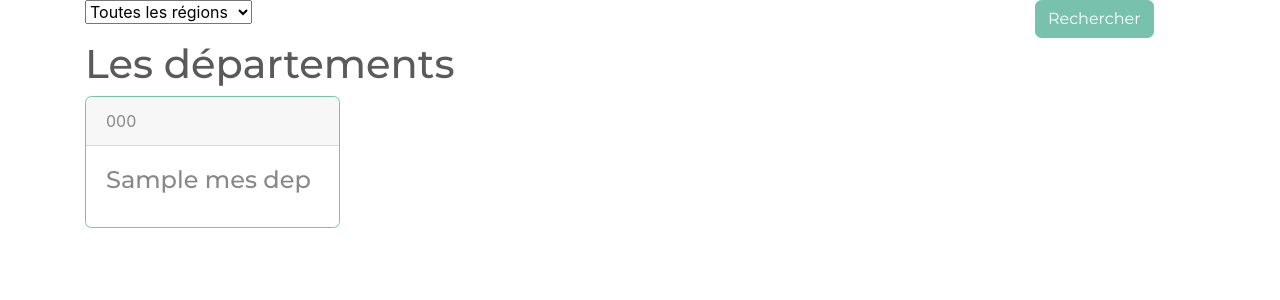
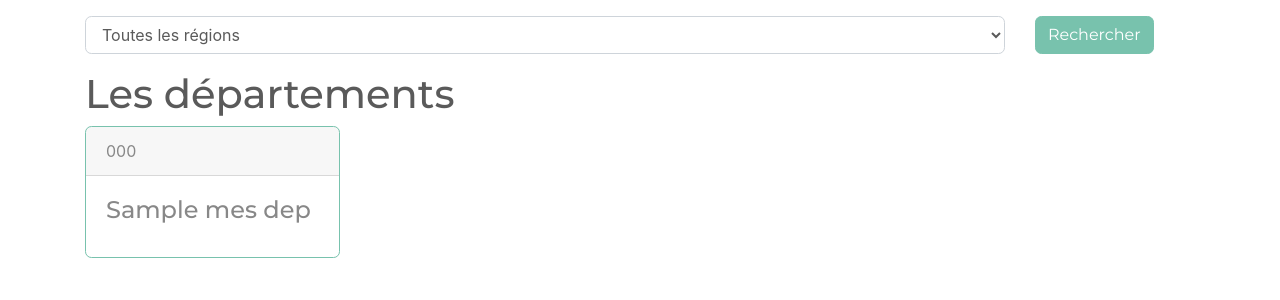
Before and after one commit to parisaqua/api-rest, a Symfony app: template templates/api/listDepsParRegion.html.twig in a window 1280 px wide. Shown: the top 300 px of the page. Run offline with Twig, Linux system fonts and the light colour scheme; the template is opened without the code that fills it: most values are stand-ins (such as "Sample title", 1, 10 or a date in 2020); some libraries are stand-ins or nearby versions.

Commit message:
Etape 19 - fin de l'app

```diff
--- a/templates/api/listDepsParRegion.html.twig
+++ b/templates/api/listDepsParRegion.html.twig
@@ -5,13 +5,13 @@
 {% block body %}
 <div class="container">
     <form action="" method="GET" class="">
-        <div class="row">
+        <div class="row pt-3">
             <div class="col-md-10">
                 <div class="form-group">
-                    <select name="region" id="region">
+                    <select class="form-control" name="region" id="region">
                         <option value="Toutes">Toutes les régions</option>
                         {% for maRegion in mesRegions %}
-                            <option value="{{ maRegion.code }}" >{{ maRegion.nom }}</option>
+                            <option value="{{ maRegion.code }}" {% if app.request.query.get("region") == maRegion.code %} selected {% endif %} >{{ maRegion.nom }}</option>
                         {% endfor %}
                     </select>
                 </div>
```
